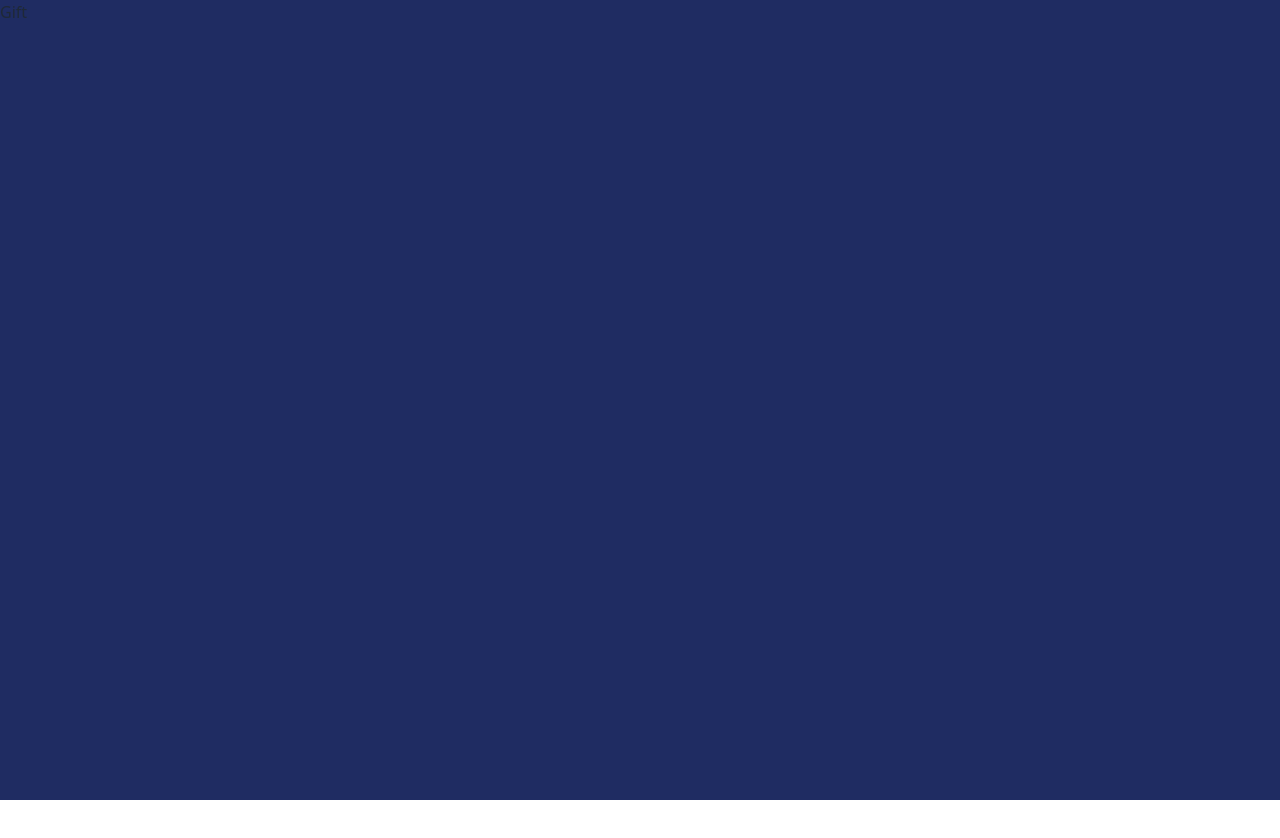
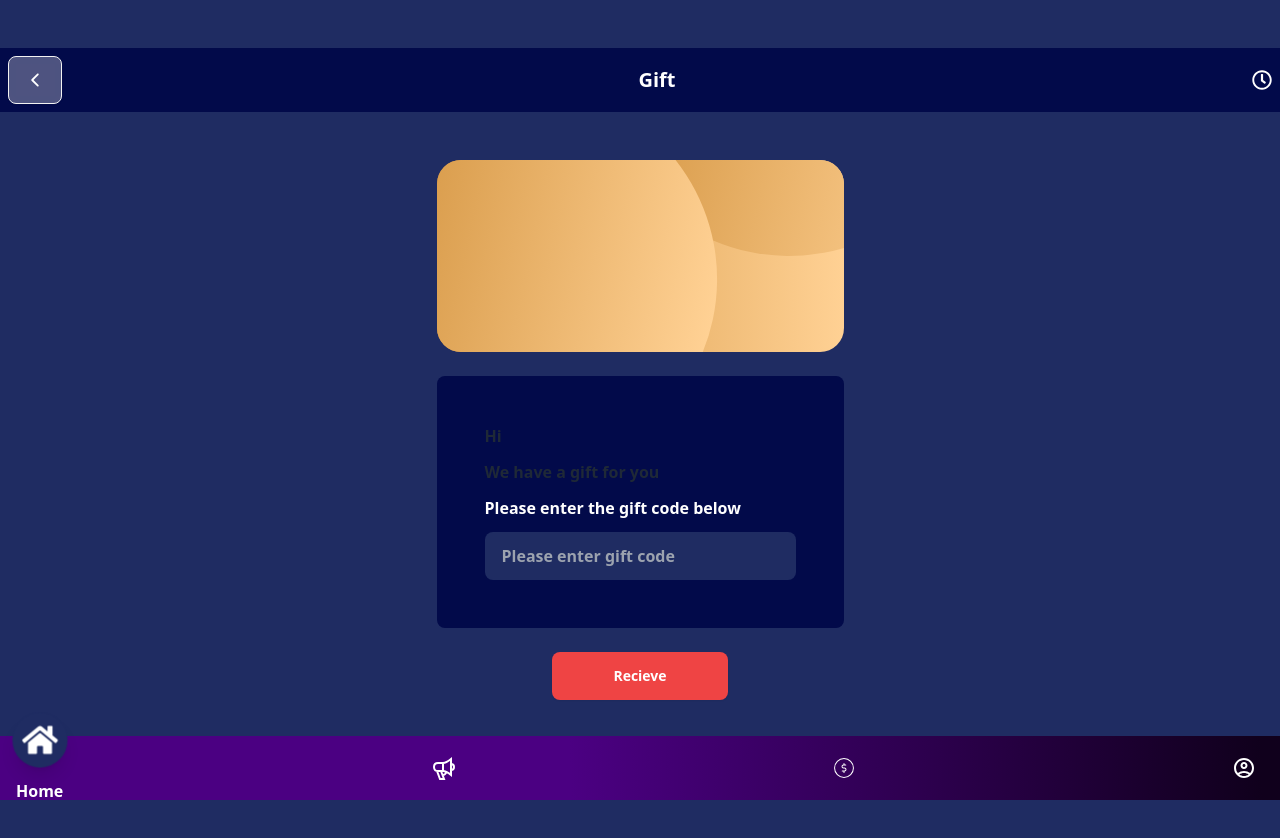
Before and after one commit to team-IGORAZA/color-trading-frontend, a React (Vite) app: page /gift in a window 1280 px wide. Shown: the top 838 px of the page. Before the commit the page ends 800 px from the top, so only its background shows below. Built offline with nearby package versions, Linux system fonts and the light colour scheme; sample sign-in values are in the browser's storage.

Commit message:
feat: gift page completed

```diff
--- a/src/App.css
+++ b/src/App.css
@@ -15,3 +15,7 @@ body {
   background: linear-gradient(90deg, #4776E6 0%, #8E54E9 100%);
 
 }
+.header-bg {
+  background: #020A4A;
+
+}
--- a/src/Pages/Gift/Gift.tsx
+++ b/src/Pages/Gift/Gift.tsx
@@ -1,5 +1,33 @@
+import { IoIosArrowBack } from "react-icons/io";
+import BottomNavbar from "../../Components/BottomNavbar";
+import { FaRegClock } from "react-icons/fa";
+import { GiftColorBanner } from "./GiftColorBanner";
+import GiftForm from "./GiftForm";
+
 export default function Gift() {
   return (
-    <div>Gift</div>
-  )
+    <div className="flex flex-col items-center justify-center ">
+      <div className="w-full py-12 ">
+        <header className="flex items-center justify-between p-2 h-auto header-bg">
+          <button
+            onClick={() => history.back()}
+            className="btn text-xl bg-white/30 hover:bg-white/45 backdrop-blur-md text-white "
+          >
+            <IoIosArrowBack />
+          </button>
+          <h2 className="text-xl text-white font-bold">Gift</h2>
+          <button className="text-xl text-white">
+            <FaRegClock />
+          </button>
+        </header>
+      </div>
+      {/* ?body */}
+      <section className="mb-12 min-h-screen">
+        <GiftColorBanner />
+        <GiftForm/>
+      </section>
+      {/* ? to fix in the bottom */}
+      <BottomNavbar />
+    </div>
+  );
 }
--- /dev/null
+++ b/src/Pages/Gift/GiftColorBanner.tsx
@@ -0,0 +1,28 @@
+export const GiftColorBanner = () => {
+    return (
+      <div
+        style={{
+            background: "linear-gradient(90deg, #D1913C 0%, #FFD194 100%)"
+        }}
+        className="relative w-[370px] lg:w-[407px] h-48 rounded-[24px] p-2 overflow-hidden"
+      >
+        <div className="absolute left-40 bottom-24 rotate-12 ">
+          <GradientCircle />
+        </div>
+
+        <div className="relative -left-28 -top-20 rotate-12 ">
+          <GradientCircle />
+        </div>
+      </div>
+    );
+  };
+
+  const GradientCircle = () => (
+    <div
+      style={{
+        background: "linear-gradient(90deg, #D1913C 0%, #FFD194 100%)"
+
+      }}
+      className="h-96 rounded-full w-96"
+    ></div>
+  );
--- /dev/null
+++ b/src/Pages/Gift/GiftForm.tsx
@@ -0,0 +1,15 @@
+export default function GiftForm() {
+  return (
+    <section className="">
+        <form className='mt-6 p-12 header-bg rounded-lg font-bold'>
+        <h4>Hi</h4>
+        <h4 className="mt-3">We have a gift for you</h4>
+        <h3 className="text-white mt-3">Please enter the gift code below</h3>
+        <input type="text" className='mt-3 input w-full bg-[#1f2c62]' placeholder='Please enter gift code' />
+    </form>
+    <div className="flex items-center justify-center mt-6">
+    <button className="btn bg-red-500 hover:bg-red-800 w-44 text-white border-none">Recieve</button>
+    </div>
+    </section>
+  )
+}
```
